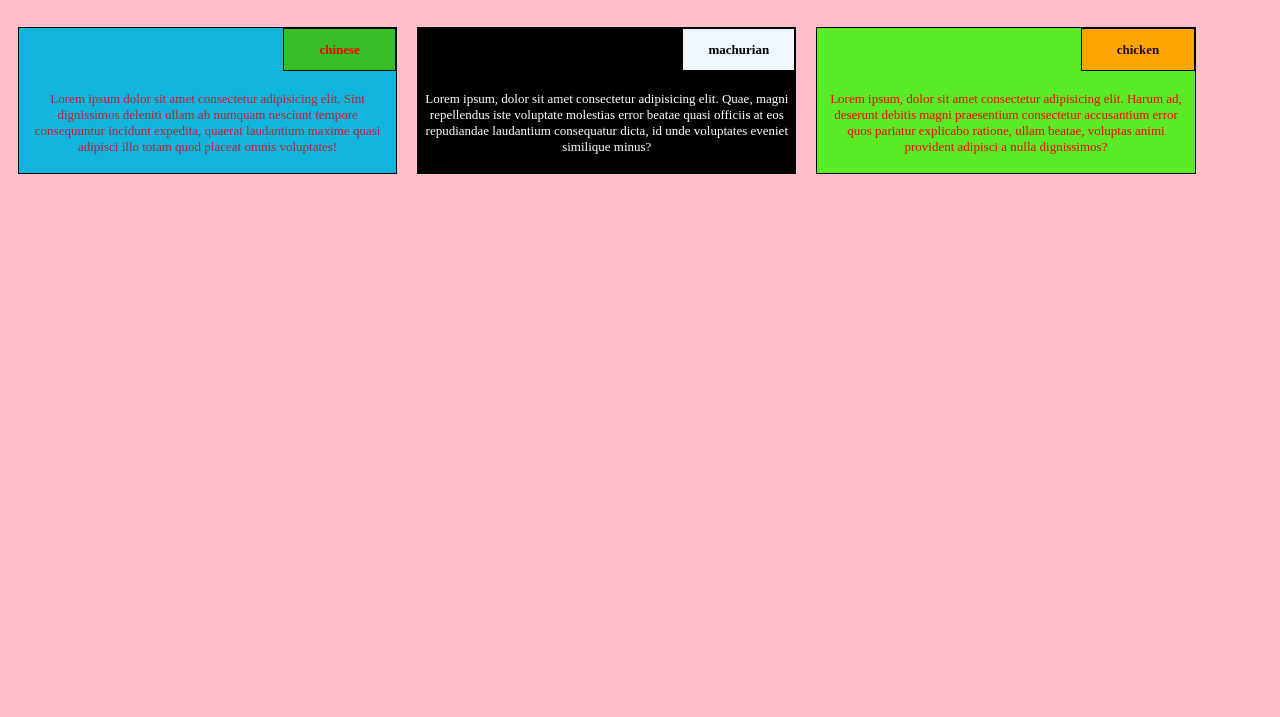
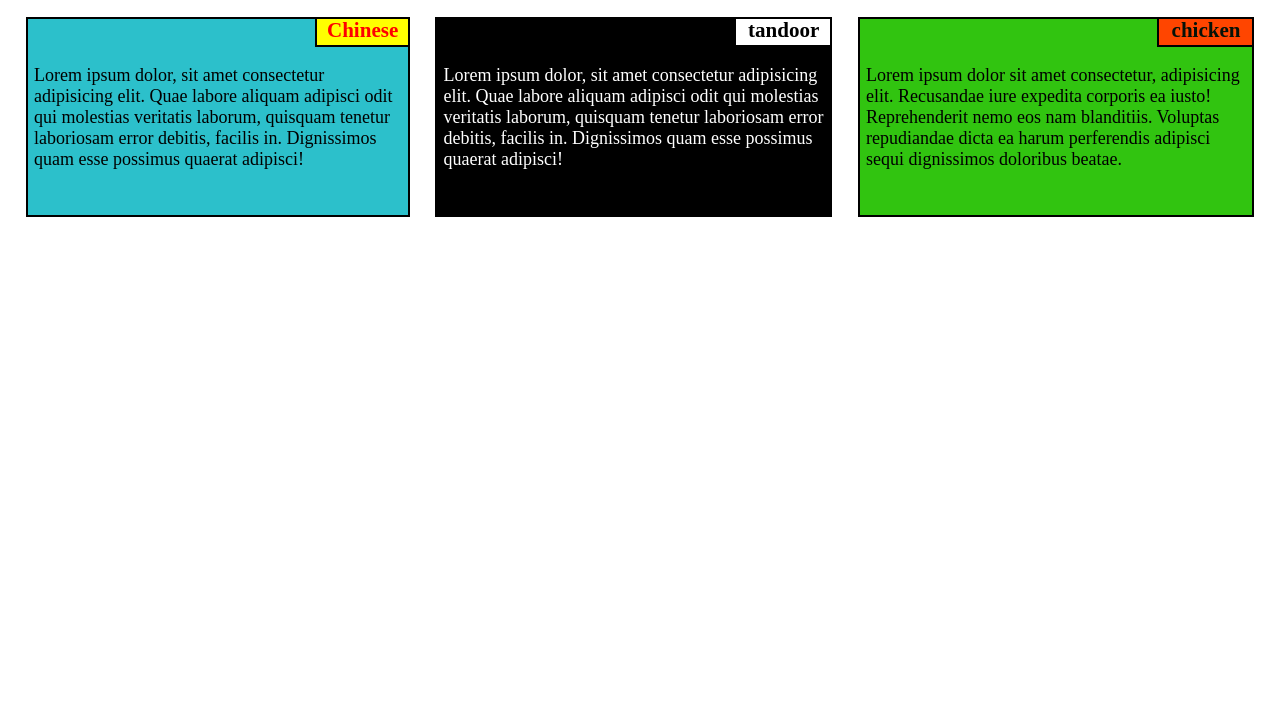
Before and after one commit to Deepika200422/mod1_soll, a plain HTML site: page index.html in a window 1280 px wide. Shown: the part 83-800 px from the top of the page. Drawn offline with Linux system fonts and the light colour scheme.

Commit message:
my second commit

```diff
--- a/index.html
+++ b/index.html
@@ -1,37 +1,41 @@
 <!DOCTYPE html>
-<html>
+<html lang="en">
 
 <head>
-    <title>my first project</title>
-    <link rel="stylesheet" href="stylesheet.css">
+    <meta charset="UTF-8">
+    <meta name="viewport" content="width=device-width, initial-scale=1.0">
+    <title>Document</title>
+    <link rel="stylesheet" type="text/css" href="stylesheet.css">
 </head>
 
 <body>
-    <h1>My menus</h1>
-    <div class="myclass">
-        <section class="firstitem">
-            <span id="span1">
-                <p class="itemlist">chinese</p>
-            </span>
-            <p>Lorem ipsum dolor sit amet consectetur adipisicing elit. Sint dignissimos deleniti ullam ab numquam nesciunt tempore consequuntur incidunt expedita, quaerat laudantium maxime quasi adipisci illo totam quod placeat omnis voluptates!
+    <div class="menu">
+        <h1>My Menu</h1>
+    </div>
+
+    <div class="boxes">
+
+
+        <div class="box1">
+            <div class="chinese">
+                <h3>Chinese</h3>
+            </div>
+
+
+            <p> Lorem ipsum dolor, sit amet consectetur adipisicing elit. Quae labore aliquam adipisci odit qui molestias veritatis laborum, quisquam tenetur laboriosam error debitis, facilis in. Dignissimos quam esse possimus quaerat adipisci!</p>
+        </div>
+        <div class="box2">
+            <div class="tandoor">
+                <h3>tandoor</h3>
+            </div>
+
+            <p> Lorem ipsum dolor, sit amet consectetur adipisicing elit. Quae labore aliquam adipisci odit qui molestias veritatis laborum, quisquam tenetur laboriosam error debitis, facilis in. Dignissimos quam esse possimus quaerat adipisci!</p>
+        </div>
+        <div class="box3">
+            <div class="chicken">
+                <h3>chicken</h3>
+            </div>
+            <p>
+                Lorem ipsum dolor sit amet consectetur, adipisicing elit. Recusandae iure expedita corporis ea iusto! Reprehenderit nemo eos nam blanditiis. Voluptas repudiandae dicta ea harum perferendis adipisci sequi dignissimos doloribus beatae.
             </p>
-        </section>
-        <section class="seconditem">
-            <span id="span2">
-            <p class="itemlist">machurian</p>
-                </span>
-            <p>
-                Lorem ipsum, dolor sit amet consectetur adipisicing elit. Quae, magni repellendus iste voluptate molestias error beatae quasi officiis at eos repudiandae laudantium consequatur dicta, id unde voluptates eveniet similique minus?
-            </p>
-        </section>
-        <section class="thirditem">
-            <span id="span3">
-                        <p class="itemlist">chicken</p>
-                    </span>
-            <p>Lorem ipsum, dolor sit amet consectetur adipisicing elit. Harum ad, deserunt debitis magni praesentium consectetur accusantium error quos pariatur explicabo ratione, ullam beatae, voluptas animi provident adipisci a nulla dignissimos?
-            </p>
-        </section>
-    </div>
-</body>
-
-</html>
+        </div>
--- a/stylesheet.css
+++ b/stylesheet.css
@@ -1,121 +1,130 @@
-section {
-    width: 30%;
-    height: 50%;
-    float: left;
-    border: 1px solid black;
-    position: relative;
-    padding: 5px;
-    padding-top: 50px;
-    color: black;
-    background-color: aquamarine;
-    margin: 10px;
+h3 {
+    margin: 0;
 }
 
-.firstitem {
-    background-color: rgb(15, 181, 218);
-    color: rgb(192, 29, 56);
+.menu {
+    height: 100px;
+    width: 100%;
+    text-align: center;
+    padding: 20px;
 }
 
-.seconditem {
-    background-color: black;
-    color: white;
-}
-
-.thirditem {
-    background-color: rgb(90, 234, 38);
-    color: red;
-}
-
-#span1 {
-    background-color: rgb(56, 190, 38);
-    color: red;
-}
-
-#span2 {
-    background-color: aliceblue;
-    color: black;
-}
-
-#span3 {
-    background-color: orange;
-    color: rgb(34, 10, 34);
+body {
+    margin: 0;
 }
 
 h1 {
-    text-align: center;
-    padding: 10px;
-}
-
-p {
-    text-align: center;
-    font-size: small;
+    margin: 0;
 }
 
 * {
     box-sizing: border-box;
 }
 
-body {
-    background-color: pink;
+.boxes {
+    width: 100%;
+    height: 600px;
+    display: table;
+    clear: both;
 }
 
-span {
-    border: 1px solid black;
-    position: absolute;
+.box1 {
     width: 30%;
-    height: 30%;
-    top: 0;
-    right: 0;
-    bottom: 0;
+    height: 200px;
+    border: 2px solid black;
+    float: left;
+    margin-left: 2%;
+    overflow: hidden;
+    background-color: rgb(44, 192, 203);
+    text-align: left;
+    padding: .5%;
+    font-size: 18px;
 }
 
-section>span {
-    background-color: rgb(20, 231, 94);
+.box2 {
+    width: 30%;
+    height: 200px;
+    border: 2px solid black;
+    background-color: black;
+    color: white;
+    text-align: left;
+    padding: .5%;
+    font-size: 18px;
+    float: left;
+    margin-left: 2%;
+    overflow: hidden;
 }
 
-span p.itemlist {
-    font-weight: 900;
+.box3 {
+    width: 30%;
+    height: 200px;
+    border: 2px solid black;
+    background-color: rgb(49, 196, 16);
+    text-align: left;
+    padding: .5%;
+    font-size: 18px;
+    overflow: hidden;
+    float: left;
+    margin-left: 2%;
 }
 
-h2 {
-    font-size: 110%;
+.chinese {
+    width: 26%;
+    border: 2px solid black;
+    background-color: yellow;
+    color: red;
+    margin-left: 76.5%;
+    margin-top: -11px;
+    padding: .5%;
+    text-align: center;
 }
 
+.tandoor {
+    width: 26%;
+    border: 2px solid black;
+    background-color: white;
+    color: black;
+    margin-left: 76.5%;
+    margin-top: -11px;
+    padding: .5%;
+    text-align: center;
+}
 
-/*for tablet view*/
+.chicken {
+    width: 26%;
+    border: 2px solid black;
+    background-color: orangered;
+    color: rgb(6, 18, 8);
+    margin-left: 76.5%;
+    margin-top: -11px;
+    padding: .5%;
+    text-align: center;
+}
 
-@media(min-width:768px) and (max-width:991px) {
-    section.firstitem {
-        width: 40%;
-    }
-    section.seconditem {
-        width: 40%;
-    }
-    section.thirditem {
-        width: 100%;
+@media screen and (min-width:992px) {
+    box1,
+    .box2,
+    .box3 {
+        width: 31%;
     }
 }
 
-
-/*for desktop window*/
-
-@media(min-width:992px) {
-    section.firstitem {
-        width: 30%;
+@media (min-width:768px) and (max-width:991px) {
+    .box1,
+    .box2 {
+        width: 45%;
     }
-    section.seconditem {
-        width: 30%;
-    }
-    section.thirditem {
-        width: 30%;
+    .box3 {
+        width: 92%;
+        margin-top: 5%;
     }
 }
 
-
-/*for mobile view*/
-
-@media(max-width:767px) {
-    section {
-        width: 100%;
+@media screen and (max-width:767px) {
+    .box1,
+    .box2,
+    .box3 {
+        width: 90%;
+        margin-top: 1%;
     }
 }
```
